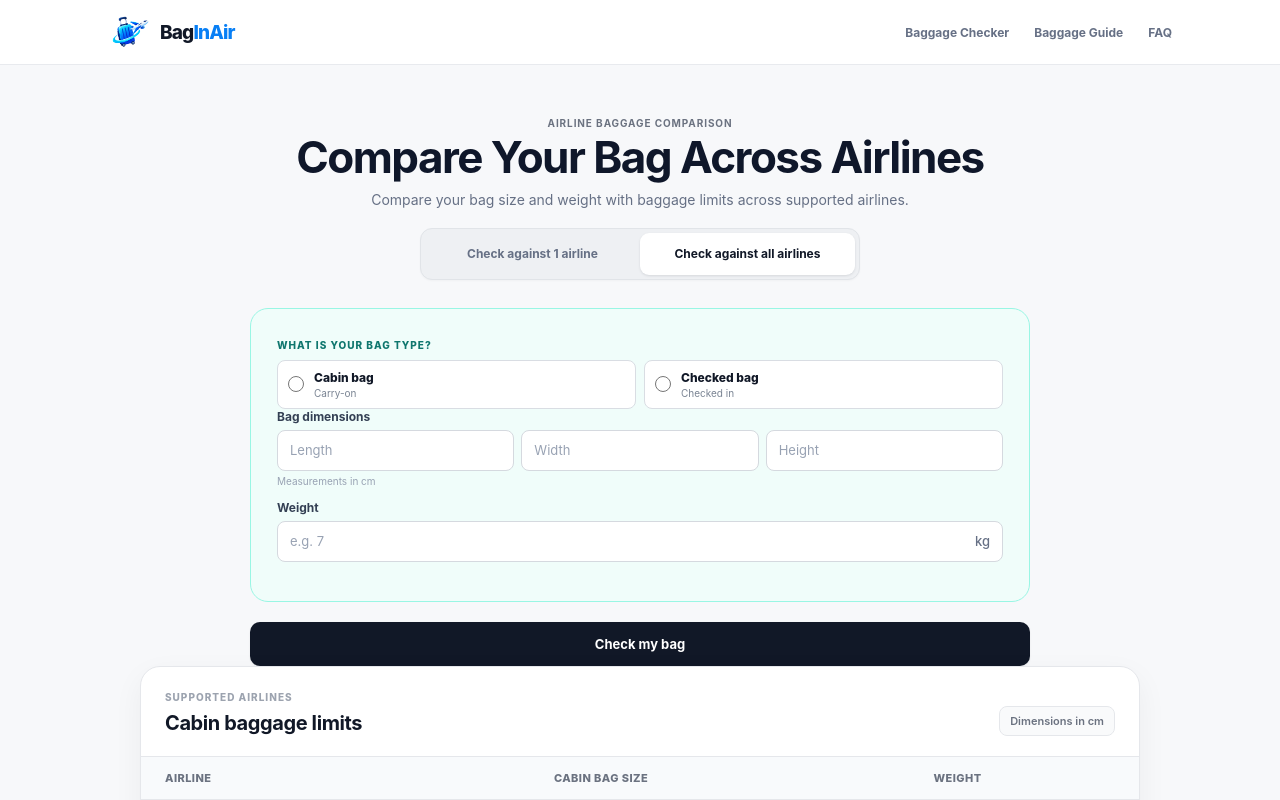
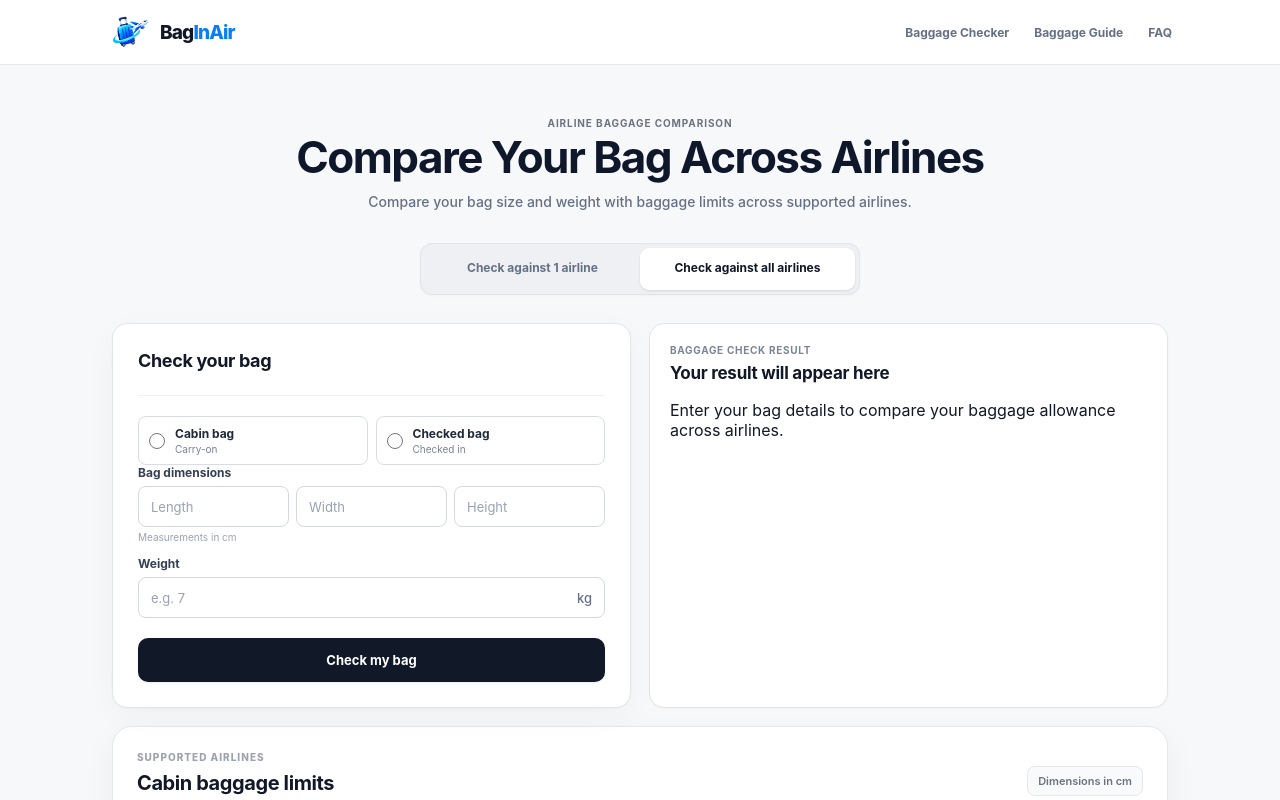
Before and after one commit to Kedar-Dev25/Bag-Checker, a React (Vite) app: page / in a window 1280 px wide. Both pictures are taken after a click on the button "Check against all airlines". Shown: the top 800 px of the page. Built offline with nearby package versions, Linux system fonts and the light colour scheme.

Commit message:
feat: rebrand BagChecker to BagInAir and improve SEO

```diff
--- a/src/App.css
+++ b/src/App.css
@@ -1028,6 +1028,9 @@ input::placeholder {
 
   gap: 12px;
 }
+.homepage-result-placeholder {
+  display: none;
+}
 
 
 /* =========================================
@@ -1361,6 +1364,8 @@ input::placeholder {
     padding: 25px;
   }
 
+
+
   .bag-option {
     min-height: 62px;
   }
@@ -1380,6 +1385,10 @@ input::placeholder {
   .airline-grid {
     grid-template-columns: 1fr 1fr;
   }
+  .homepage-result-placeholder {
+  display: block;
+  height: 100%;
+}
 }
 
 
@@ -1398,7 +1407,10 @@ input::placeholder {
 .hamburger {
   display: none;
 }
-
+.all-airlines-product-layout {
+  grid-template-columns: minmax(0, 1fr) minmax(0, 1fr);
+  align-items: start;
+}
 .nav {
   display: flex;
   flex-direction: row;
@@ -1477,7 +1489,7 @@ input::placeholder {
 .hero h1 {
   max-width: 820px;
   font-size: 42px;
-  line-height: 0.6;
+  line-height: 0.9;
   margin-bottom: 1px;
 }
 
@@ -1486,6 +1498,7 @@ input::placeholder {
   max-width: 620px;
   margin: 0 auto;
   font-size: 14px;
+  font-weight: 500;
   text-align: center;
 }
 
@@ -1503,6 +1516,7 @@ input::placeholder {
 
     align-items: start;
   }
+
 
   .card {
     padding: 22px;
@@ -2110,6 +2124,7 @@ input::placeholder {
     line-height: 1.13;
   }
 
+
   .standard-answer {
     margin-top: 22px;
     padding: 20px;
@@ -2320,7 +2335,9 @@ input::placeholder {
 
     margin-bottom: 28px;
   }
-
+  .all-airlines-product-layout .standard-table-wrapper {
+  grid-column: 1 / -1;
+}
   .mode-option {
     min-height: 42px;
 
@@ -2410,12 +2427,11 @@ input::placeholder {
 }
 
 .all-airlines-hero .hero-text {
-  max-width: 560px;
-
-  margin: 7px auto 0;
+  max-width: 620px;
+
+  margin: 0 auto;
 
   font-size: 14px;
-  line-height: 1.45;
 }
 
 
@@ -2475,8 +2491,8 @@ input::placeholder {
 @media (min-width: 900px) {
 
 .all-airlines-hero {
-  max-width: 760px;
-  margin: 0 auto 18px;
+  max-width: 960px;
+  margin: 0 auto 30px;
   text-align: center;
 }
 
@@ -2829,17 +2845,27 @@ input::placeholder {
     padding: 24px;
   }
 
-  .all-airlines-results-grid {
-    grid-template-columns: repeat(3, 1fr);
-
-    gap: 10px;
-  }
+.all-airlines-results-grid {
+  grid-template-columns: repeat(2, 1fr);
+  gap: 10px;
+}
 
   .airline-result-card {
-    min-height: 120px;
-
-    padding: 15px;
-  }
+    min-height: 82px;
+    padding: 10px 12px;
+  }
+
+  .airline-result-details {
+    margin-top: 6px;
+  }
+
+  .airline-result-status {
+    margin-top: 5px;
+  }
+  .all-airlines-result-panel {
+  margin-top: 0;
+  height: 100%;
+}
 
 }
 
@@ -2855,3 +2881,8 @@ input::placeholder {
   }
 
 }
+
+.all-airlines-product-layout {
+  display: grid;
+  gap: 18px;
+}
--- a/src/App.jsx
+++ b/src/App.jsx
@@ -570,14 +570,18 @@ const handleCheckBag = () => {
 
         {isAllAirlinesPage ? (
 
-<section className="standard-baggage-section all-airlines-section">
-
-
-<div className="standard-answer">
-
-  <span className="standard-answer-label">
-    WHAT IS YOUR BAG TYPE?
-  </span>
+<section
+  id="checker"
+  className="product-layout all-airlines-product-layout"
+  aria-label="All airline baggage size and weight checker"
+>
+
+<section className="card">
+    <div className="checker-heading">
+    <h2>
+      Check your bag
+    </h2>
+  </div>
 
   <div className="bag-types">
 
@@ -773,9 +777,6 @@ const handleCheckBag = () => {
     </div>
 
   </div>
-
-</div>
-
         <button
   type="button"
   className="all-airlines-check-button"
@@ -783,31 +784,40 @@ const handleCheckBag = () => {
 >
   Check my bag
 </button>
-
-{allAirlineResults && (
+</section>
 <section
-    className="all-airlines-results"
+  className="result all-airlines-result-panel"
   aria-live="polite"
 >
-
-    <div className="all-airlines-results-header">
-
-      <div>
-
-        <span className="standard-table-label">
+  {!allAirlineResults ? (
+    <div className="result-placeholder">
+
+      <span className="detail-label">
         BAGGAGE CHECK RESULT
       </span>
 
-        <h3>
+      <h2>
+        Your result will appear here
+      </h2>
+
+      <p>
+        Enter your bag details to compare your
+        baggage allowance across airlines.
+      </p>
+
+    </div>
+  ) : (
+    <div className="all-airlines-result-content">
+
+      <span className="detail-label">
+        BAGGAGE CHECK RESULT
+      </span>
+
+      <h2>
         {allAirlineResults.filter(
           (item) => item.allowed
         ).length} of {allAirlineResults.length} airlines fit your bag
-        </h3>
-
-      </div>
-
-    </div>
-
+      </h2>
 
       <div className="all-airlines-results-grid">
 
@@ -835,11 +845,9 @@ const handleCheckBag = () => {
 
             </div>
 
-
             <div className="airline-result-details">
 
               {bagtype === "cabin" ? (
-
                 <>
                   <span>
                     {item.rule.length} ×{" "}
@@ -851,9 +859,7 @@ const handleCheckBag = () => {
                     {item.rule.maxWeight} kg
                   </span>
                 </>
-
               ) : (
-
                 <>
                   <span>
                     {item.rule.maxTotalDimensions} cm total
@@ -865,18 +871,14 @@ const handleCheckBag = () => {
                       : "Varies by fare"}
                   </span>
                 </>
-
               )}
 
             </div>
 
-
             <span className="airline-result-status">
-
               {item.allowed
                 ? "Your bag fits"
                 : "Does not fit"}
-
             </span>
 
           </a>
@@ -885,8 +887,13 @@ const handleCheckBag = () => {
 
       </div>
 
+    </div>
+  )}
 </section>
-)}
+
+
+
+
             <div className="standard-table-wrapper">
 
               <div className="standard-table-heading">
@@ -982,10 +989,6 @@ const handleCheckBag = () => {
                   Check your bag
                 </h2>
 
-                <p>
-                  Enter your bag measurements to compare them
-                  with your airline's baggage limits.
-                </p>
 
               </div>
 
@@ -1174,7 +1177,6 @@ const handleCheckBag = () => {
 
               </div>
 
-
                                   {/* Check Button */}
               <button
                 className="check-button"
@@ -1183,9 +1185,31 @@ const handleCheckBag = () => {
                 Check my bag
               </button>
 
+
             </section>
 
-
+            {/* Desktop Result Placeholder */}
+{!result && (
+  <section
+    className="result homepage-result-placeholder"
+    aria-hidden="true"
+  >
+    <div className="result-placeholder">
+      <span className="detail-label">
+        BAGGAGE CHECK RESULT
+      </span>
+
+      <h2>
+        Your result will appear here
+      </h2>
+
+      <p>
+        Enter your bag details to check whether your bag
+        meets the airline's baggage limits.
+      </p>
+    </div>
+  </section>
+)}
             {/* Result */}
             {result && (
 
@@ -1420,7 +1444,6 @@ const handleCheckBag = () => {
 
             </div>
 
-
             <div className="standard-table-wrapper">
 
               <div className="standard-table-heading">
```
Lines whose indentation alone changed are shown as unchanged.
